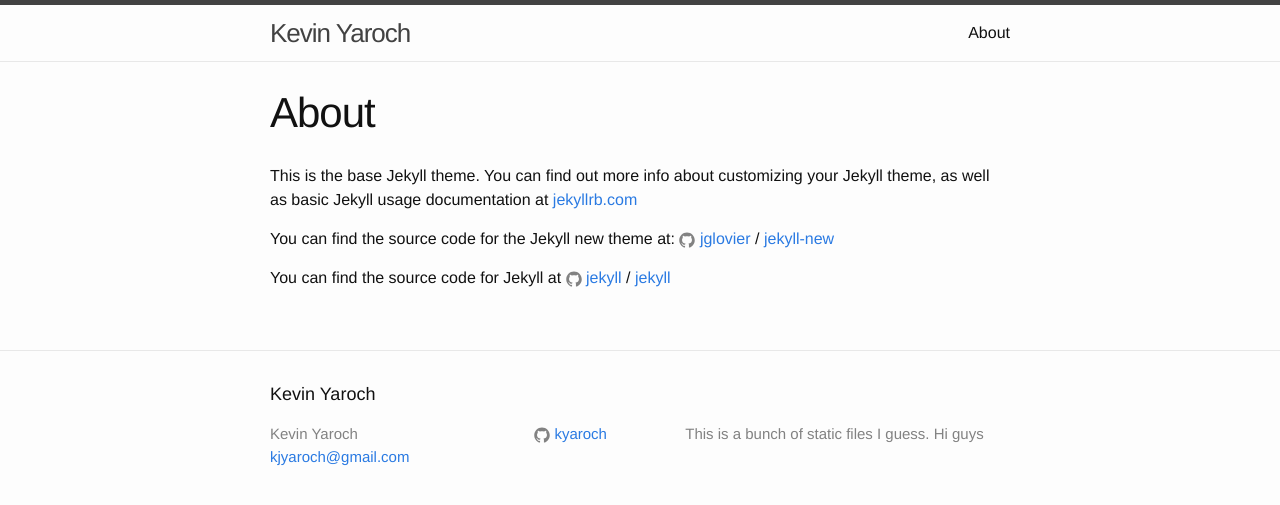
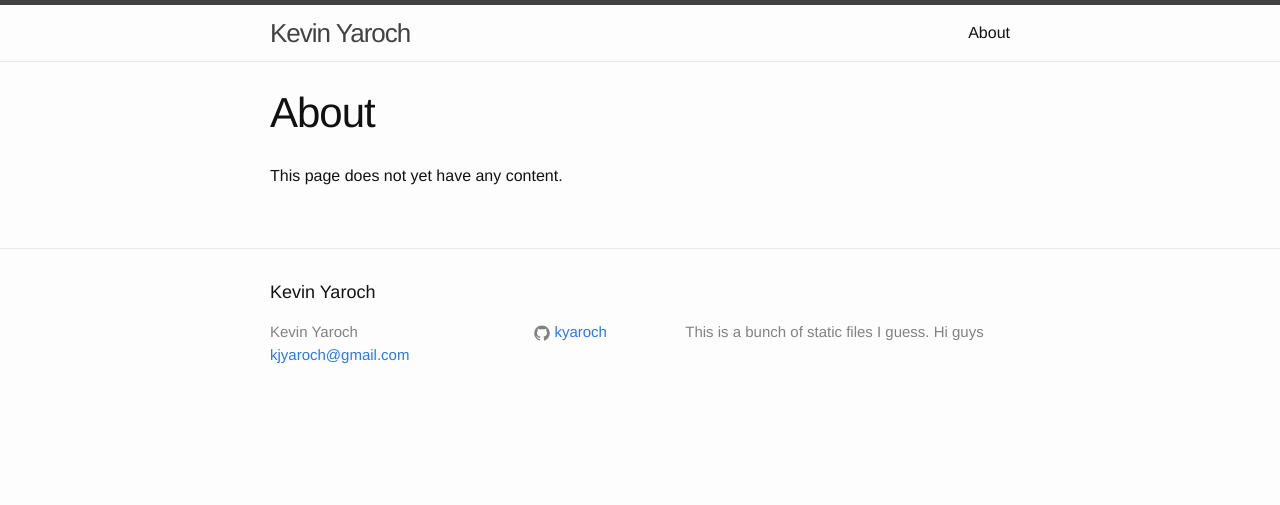
Before and after one commit to kyaroch/kyaroch.github.io, a Jekyll site: the page built from about.md, in a window 1280 px wide. Shown: the top 505 px of the page. Built offline with Jekyll 4.4.1, drawn with Linux system fonts in a browser that asks for light colours.

```diff
--- a/about.md
+++ b/about.md
@@ -4,12 +4,4 @@ title: About
 permalink: /about/
 ---
 
-This is the base Jekyll theme. You can find out more info about customizing your Jekyll theme, as well as basic Jekyll usage documentation at [jekyllrb.com](http://jekyllrb.com/)
-
-You can find the source code for the Jekyll new theme at:
-{% include icon-github.html username="jglovier" %} /
-[jekyll-new](https://github.com/jglovier/jekyll-new)
-
-You can find the source code for Jekyll at
-{% include icon-github.html username="jekyll" %} /
-[jekyll](https://github.com/jekyll/jekyll)
+This page does not yet have any content.
```
Also changed, not shown: _posts/2016-06-09-cartodb-tutorial.md (renamed from _drafts/2016-06-09-cartodb-tutorial.md, +1 -1 lines), _posts/2016-06-09-welcome-to-jekyll.markdown (deleted, +0 -25 lines).
